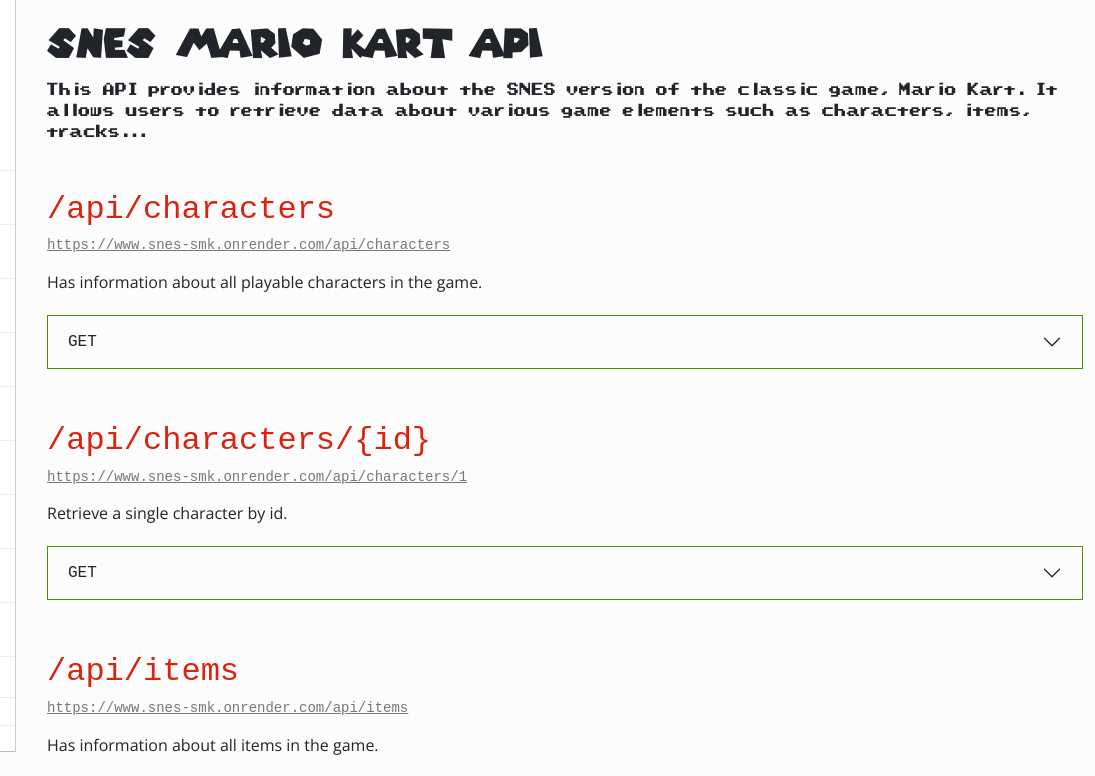
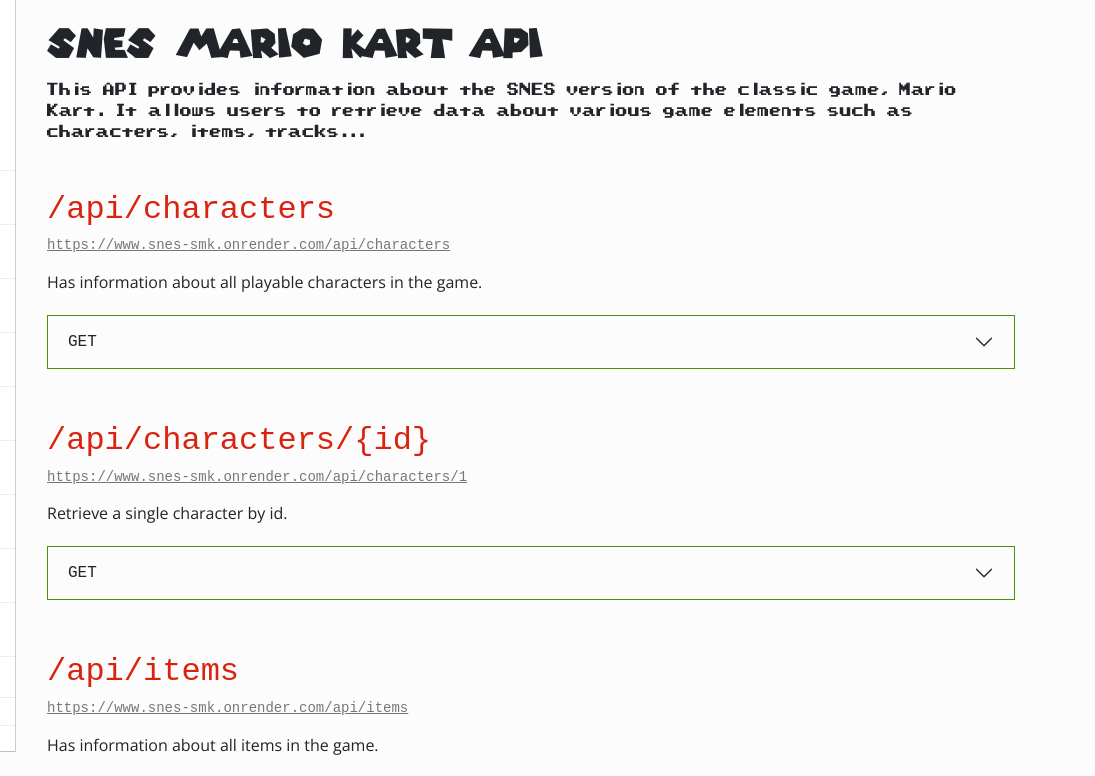
Before and after one commit to JoelEncinas/SNES-MarioKart-API, a website: page views/index.html in a window 1280 px wide. Shown: the top 776 px of the page, 185-1280 px from the left. Drawn offline with nearby package versions, Linux system fonts and the light colour scheme; files whose address does not match are found by name.

Commit message:
max width to container and updated readme with page

```diff
--- a/public/css/styles.css
+++ b/public/css/styles.css
@@ -89,6 +89,10 @@
 
 /* CONTENT*/
 
+.container-fluid{
+    max-width: 992px;
+}
+
 #page-content-wrapper {
     margin-left: 220px;
     scroll-behavior: smooth;
```
Also changed, not shown: README.md.
